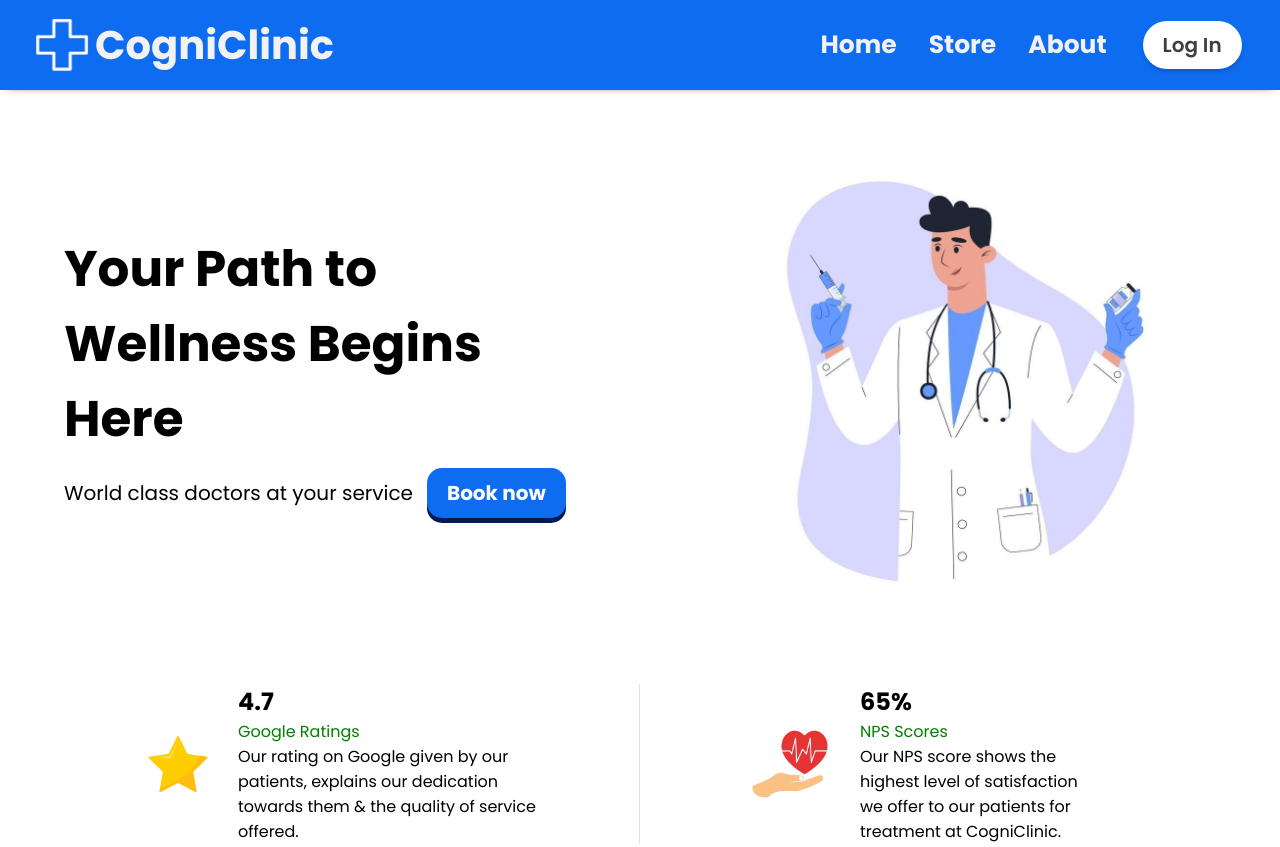
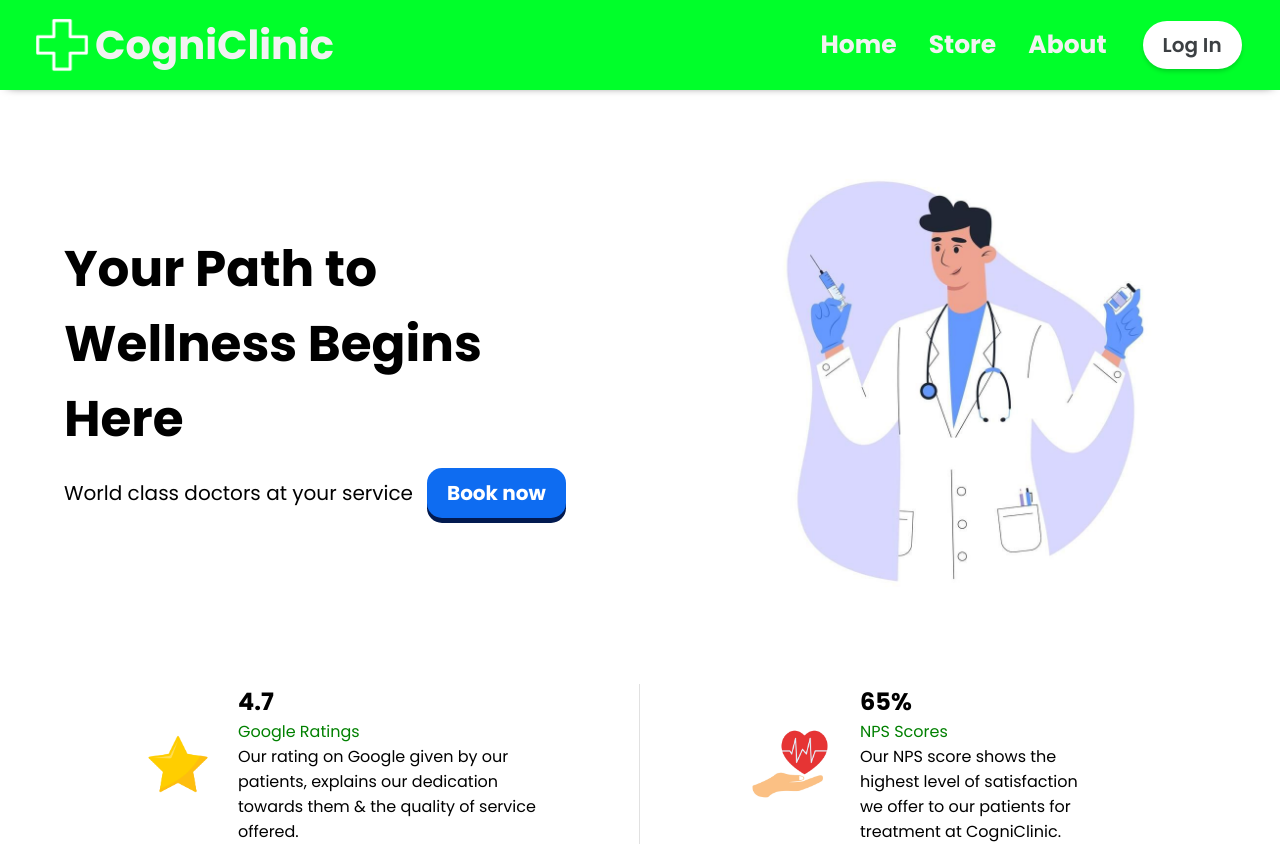
Before and after one commit to josephbinoy/Cognifyz_Internship, a plain HTML site: page Level 2/Task 2/index.html in a window 1280 px wide. Shown: the top 847 px of the page. Drawn offline with nearby package versions, Linux system fonts and the light colour scheme.

Commit message:
changed the colour of navbar

```diff
--- a/Level 2/Task 2/styles.css
+++ b/Level 2/Task 2/styles.css
@@ -10,7 +10,7 @@ nav{
   position: fixed;
   top:0;
   width: 100%;
-  background: #0e6cf1;
+  background: #00ff2a;
   box-shadow: 0 3px 10px -8px black;
 }
 
```
